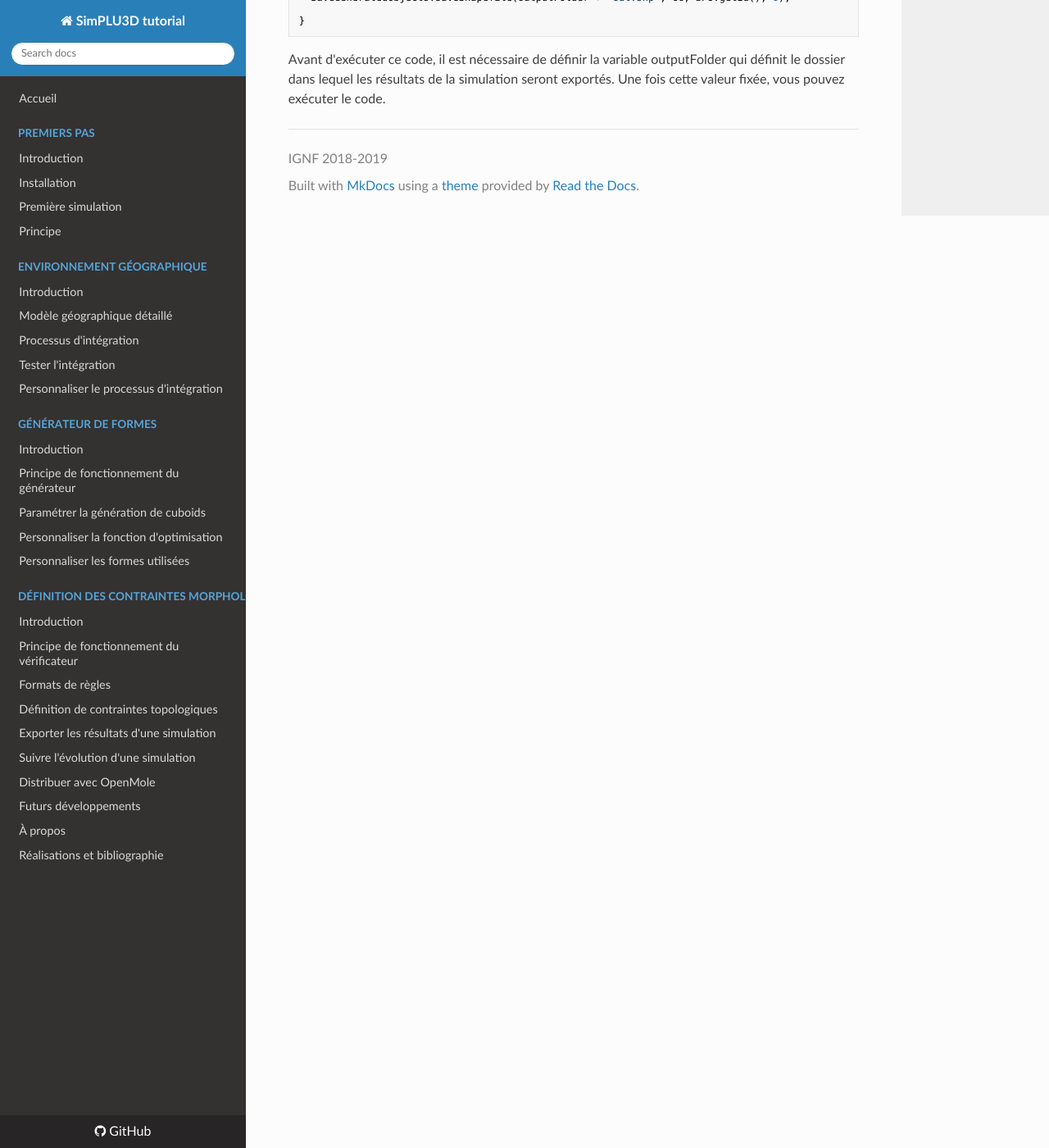
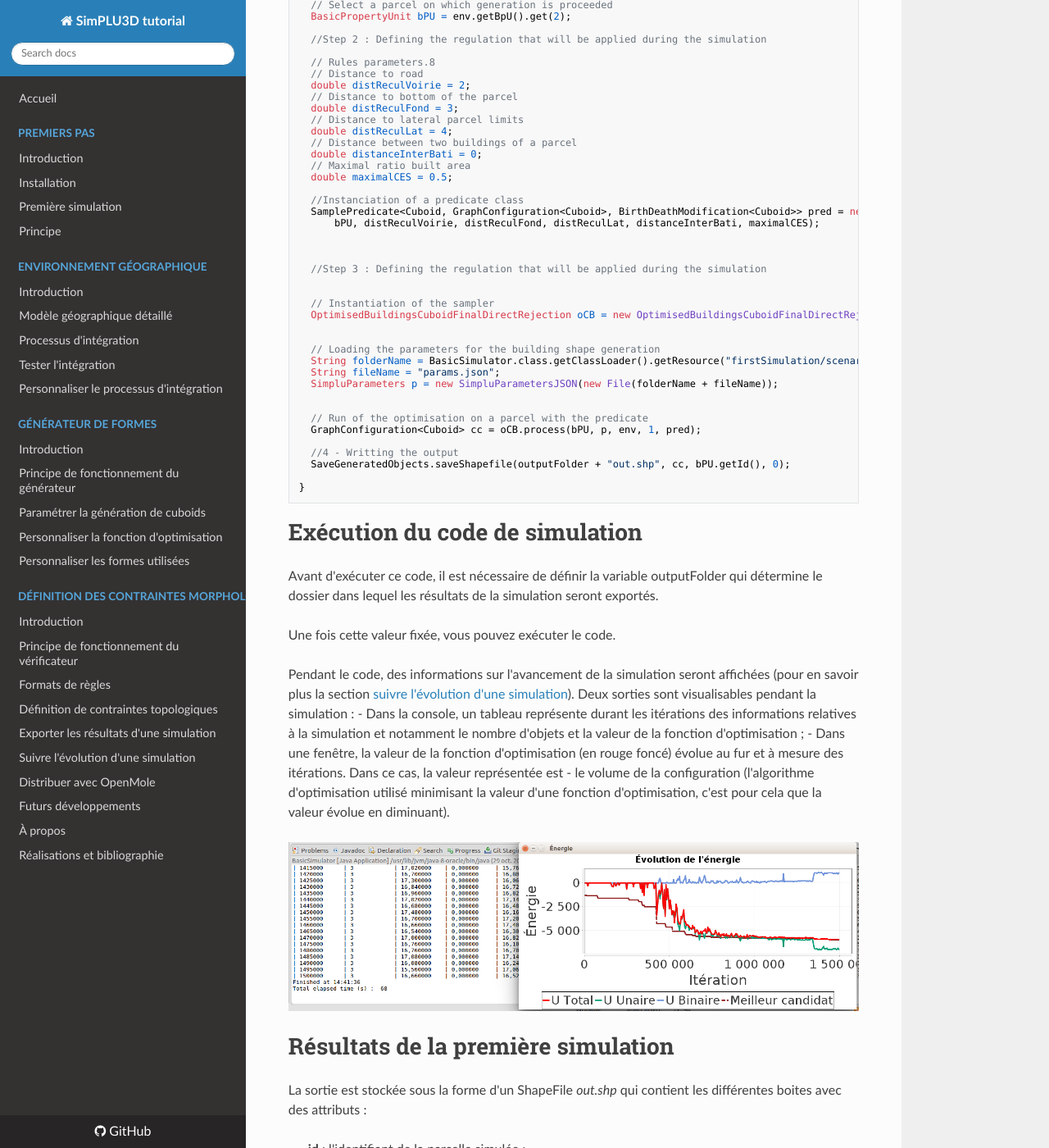
Before and after one commit to SimPLU3D/simplu3D-tutorial, an MkDocs documentation site: the page built from docs/begin/first_simulation.md, in a window 1280 px wide and 1400 px high, scrolled down 1599 px. Shown: the whole window at 82% size. Built offline with MkDocs 1.6.1, drawn with Linux system fonts in a browser that asks for light colours; nearby versions of some CDN libraries; some of the changed text lies outside the part shown.

Commit message:
Finishing first

````diff
--- a/docs/begin/first_simulation.md
+++ b/docs/begin/first_simulation.md
@@ -8,10 +8,9 @@ date: 2018-10-26
 
 # Introduction
 
-L'objectif de cette page est de lancer une première simulation très simple afin de voir comment se déroule une simulation de SimPLU3D. Cette simulation consiste à générer une forme composé de cuboides qui s'intersectent à partir d'un code exemple qui sera enrichi au fur et à mesur de cette documentation. Pour commencer, il est nécessaire  d'installer les codes de tutoriel comme précisé dans la [page d'installation](installation.md).
+L'objectif de cette page est de lancer une première simulation très simple afin de voir comment se déroule une simulation de SimPLU3D. Cette simulation consiste à générer une forme composé de boites qui s'intersectent à partir d'un code exemple qui sera enrichi au fur et à mesure de cette documentation. Pour commencer, il est nécessaire  d'installer les codes de tutoriel comme précisé dans la [page d'installation](installation.md).
 
 Le code utilisé dans cette page est dans la classe :  fr.ign.simplu3d.firstSimulation.BasicSimulator.
-
 
 # Données d'entrée
 
@@ -19,14 +18,17 @@ Les données en entrée se trouvent dans le répertoire de ressources *resources
 - **data**: qui contient un fichier ShapeFile de parcelles (parcelle.shp) avec un attribut **id**. Ces parcelles définissent l'environnement géographique dans lequel se déroule la simulation, cet environnement géographique peut être enrichi d'autres objets déjà prévus dans SimPLU3D (vous trouverez plus d'informations dans [la section consacré à l'environnement géographique](/../envgeo/intro.md)) ;
 - **scenario** : qui contient un fichier params.json qui contient la description des paramètres de la génération de forme (décrits dans la section dédiée aux [paramètres de la génération de formes](..//generator/custom-generator.md)) et des visiteurs qui seront exécutés pendant la simulation ([décrits dans la section dédiée aux visiteurs](../Visitor/intro.md)).
 
+![Carte des données en entrée](img/data-in-simu0.png)
 
-# Exécution du code
+
+# Code de simulation
 
 Le code à exécuter est repris ci-dessous commenté. On notte qu'il y a 4 étapes nécessaires pour exécuter la simulation :
-1 - la création d'un [environnement géographique](/../envgeo/intro.md) ;
-2 - la définition de [contraintes morphologiques](/../rules/intro.md), à partir d'une classe de vérification de règles déjà implémentée ;
-3 - la définition d'un [générateur de formes](/../generator/intro.md), basé sur des cuboids ;
-4 - l'export de résultats.
+
+1. la création d'un [environnement géographique](/../envgeo/intro.md) ;
+2. la définition de [contraintes morphologiques](/../rules/intro.md), à partir d'une classe de vérification de règles déjà implémentée ;
+3. la définition d'un [générateur de formes](/../generator/intro.md), basé sur des boites ;
+4. l'[export de résultats](export.md).
 
 ```Java
 public static void main(String[] args) throws Exception {
@@ -42,8 +44,6 @@ public static void main(String[] args) throws Exception {
 
   // Select a parcel on which generation is proceeded
   BasicPropertyUnit bPU = env.getBpU().get(2);
-
-
 
   //Step 2 : Defining the regulation that will be applied during the simulation
 
@@ -86,8 +86,33 @@ public static void main(String[] args) throws Exception {
 
 }
 ```
+# Exécution du code de simulation
+
+Avant d'exécuter ce code, il est nécessaire de définir la variable outputFolder qui détermine le dossier dans lequel les résultats de la simulation seront exportés.
+
+Une fois cette valeur fixée, vous pouvez exécuter le code.
+
+Pendant le code, des informations sur l'avancement de la simulation seront affichées (pour en savoir plus la section [suivre l'évolution d'une simulation](../visitor/intro.md)).
+Deux sorties sont visualisables pendant la simulation :
+- Dans la console, un tableau représente durant les itérations des informations relatives à la simulation et notamment le nombre d'objets et la valeur de la fonction d'optimisation ;
+- Dans une fenêtre, la valeur de la fonction d'optimisation (en rouge foncé) évolue au fur et à mesure des itérations. Dans ce cas, la valeur représentée est - le volume de la configuration (l'algorithme d'optimisation utilisé minimisant la valeur d'une fonction d'optimisation, c'est pour cela que la valeur évolue en diminuant).
 
 
+![Image des visiteurs pendant la simulation](img/duringsimulation.png)
 
+# Résultats de la première simulation
 
-Avant d'exécuter ce code, il est nécessaire de définir la variable outputFolder qui définit le dossier dans lequel les résultats de la simulation seront exportés. Une fois cette valeur fixée, vous pouvez exécuter le code.
+La sortie est stockée sous la forme d'un ShapeFile *out.shp* qui contient les différentes boites avec des attributs :
+
+- **id** : l'identifiant de la parcelle simulée ;
+- **hauteur** : la hauteur de la boite ;
+- **longueur** : la longueur de la boite ;
+- **largeur** : la largeur de la boite ;
+- **orient** : l'azimut de la boite ;
+- **centerX**, **centerY** : les coordonnées du centre de la boite.
+
+La géométrie est une géométrie 3D stockée sous la forme d'un multipolygoneZ.
+
+![Image présentant le résultat d'une simulation](img/results-simu-0.png)
+
+Vous pouvez essayer de modifier le code pour tester les résultats sur différentes parcelles ou diffrentes variables de règles. [Dans la section suivante](../principe/intro.md), nous détaillons le principe de fonctionnement de la simulation.
````
